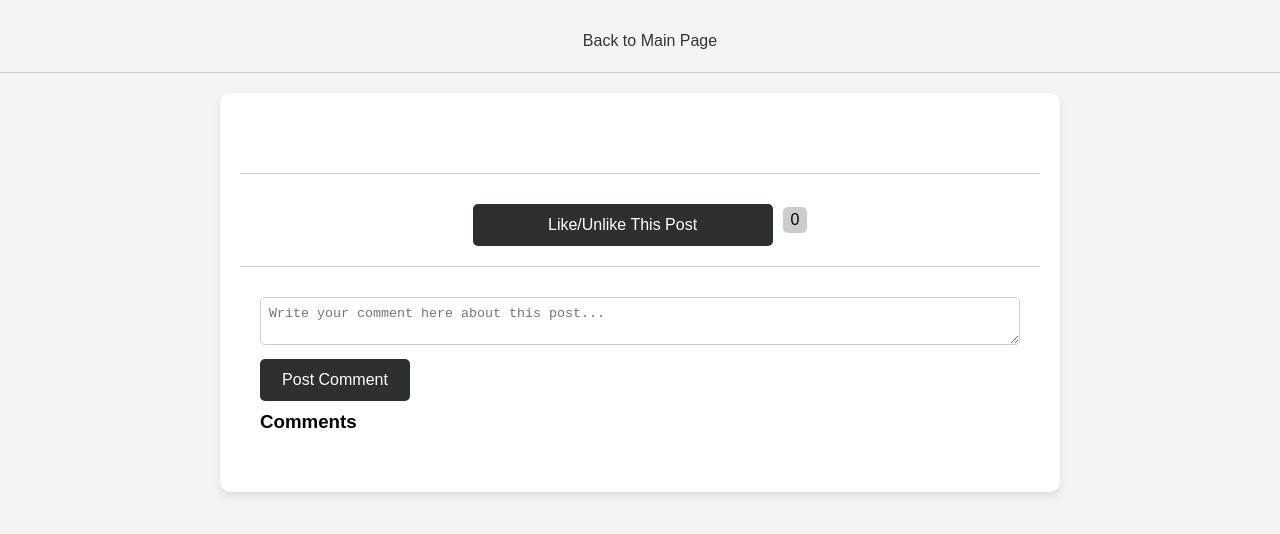
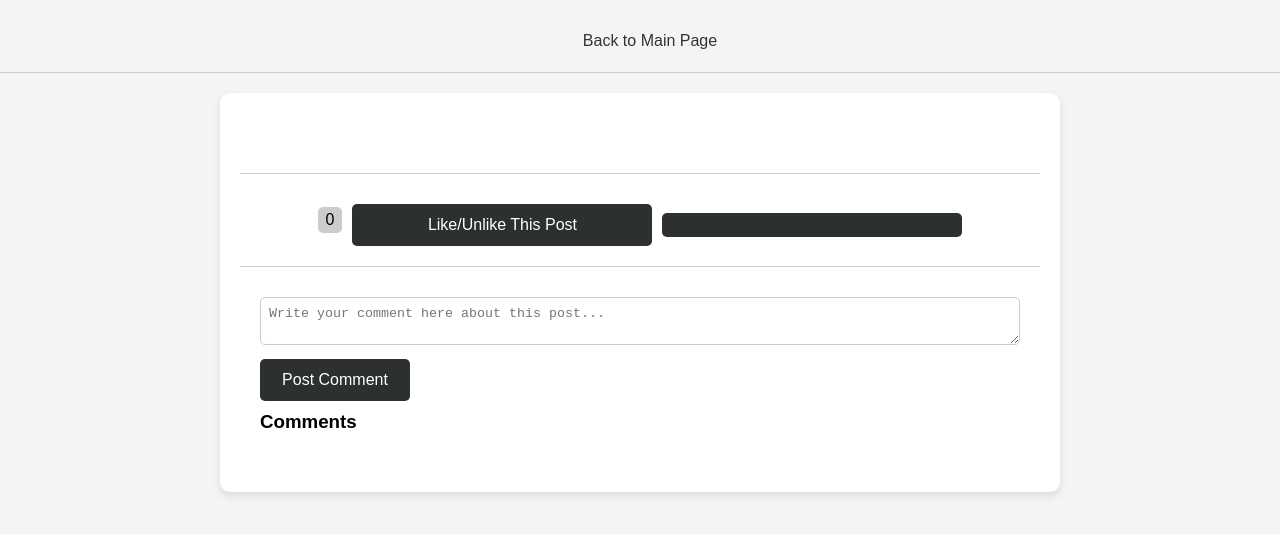
Before and after one commit to tarikalim/Blog-App, a plain HTML site: page static/post_detail.html in a window 1280 px wide. Drawn offline with Linux system fonts and the light colour scheme.

Commit message:
post details

```diff
--- a/static/post_detail.html
+++ b/static/post_detail.html
@@ -18,14 +18,12 @@
         <p id="postContent"></p>
 
     </div>
-
     <div class="like-section">
+        <span id="likeCount">0</span>
         <button id="likeButton">Like/Unlike This Post</button>
-                <span id="likeCount">0</span>
+        <button id="favoriteButton"></button>
 
     </div>
-
-
     <div class="comments-section">
         <label for="commentInput"></label><textarea id="commentInput"
                                                     placeholder="Write your comment here about this post..."></textarea>
@@ -34,7 +32,6 @@
         <ul id="commentList"></ul>
     </div>
 </div>
-
 <script src="js/post_detail.js"></script>
 </body>
 </html>
```
